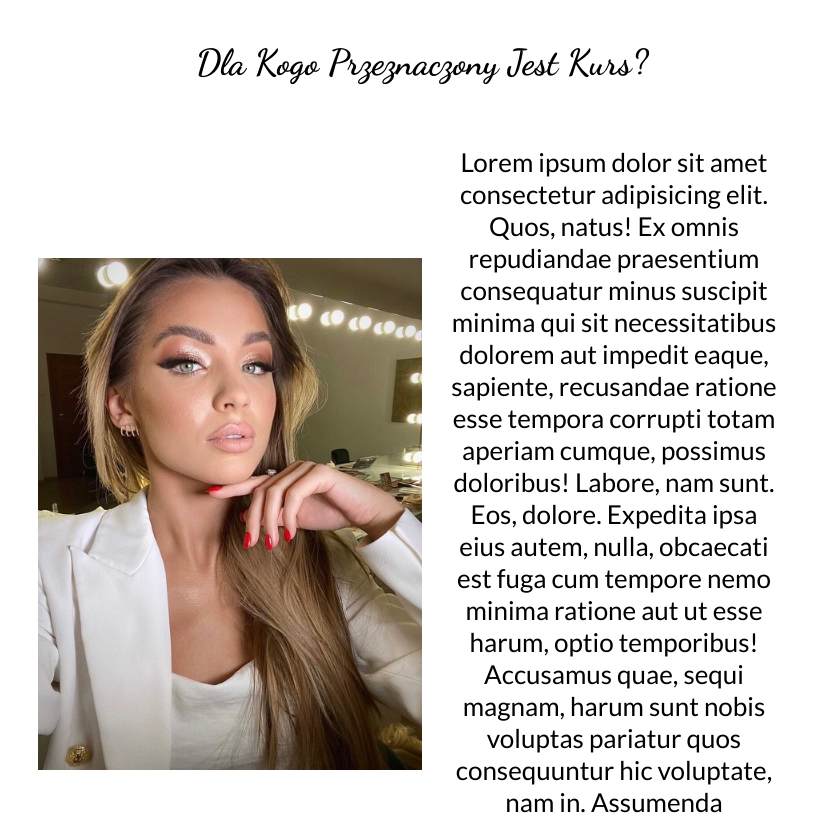
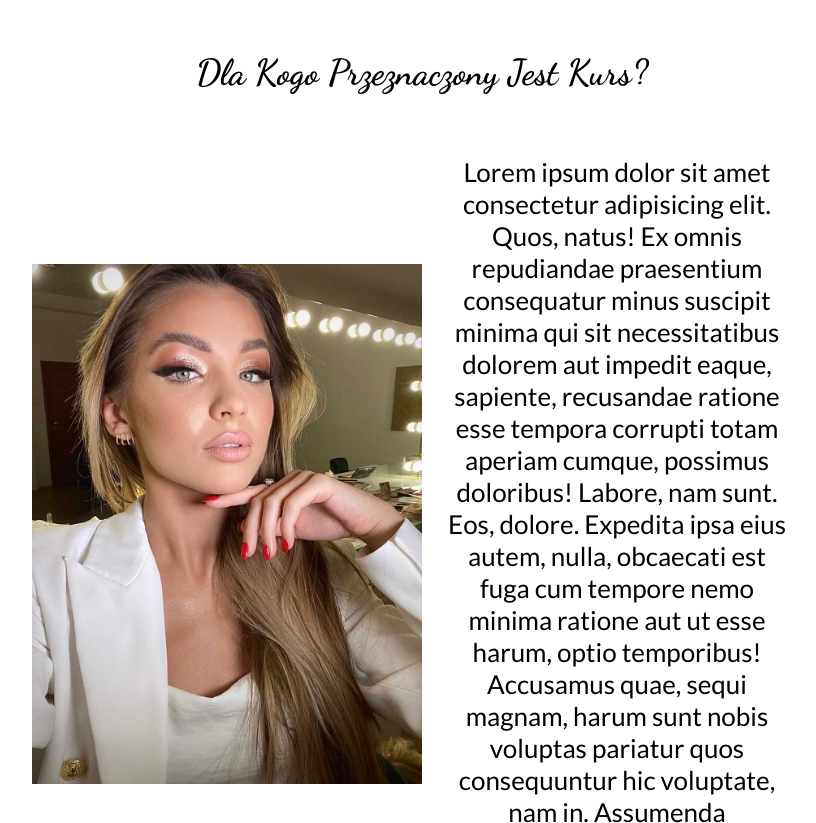
Before and after one commit to marek2509/FE-AD, a plain HTML site: page lekcje-makijazu.html in a window 1280 px wide. Shown: the part 800-1623 px from the top of the page, without its empty margins (218-1034 px from the left). Drawn offline with nearby package versions, Linux system fonts and the light colour scheme.

Commit message:
Hotfix subwebsite beauty training

```diff
--- a/sass/_components.scss
+++ b/sass/_components.scss
@@ -28,6 +28,7 @@ h3 {
   font-weight: 800;
 }
 
+//navigation
 nav {
   position: fixed;
   top: 0;
@@ -194,6 +195,22 @@ nav {
 .nav-items-animation {
   animation: navItemsAnimation 1s both;
 }
+
+// footer
+.footer {
+  display: flex;
+  justify-content: center;
+  align-items: center;
+  flex-direction: column;
+  padding: 1.5em;
+  font-size: 2rem;
+  letter-spacing: 1px;
+  color: $bg-light-gray;
+  background-color: #000;
+  text-align: center;
+}
+
+
 
 .btn-special-animation {
   position: relative;
@@ -411,6 +428,10 @@ nav {
   }
 }
 
+
+
+
+
 @media (min-width: 1200px) {
   nav {
     .container-nav {
--- a/sass/main.scss
+++ b/sass/main.scss
@@ -603,20 +603,6 @@ section {
   }
 }
 
-// footer
-.footer {
-  display: flex;
-  justify-content: center;
-  align-items: center;
-  flex-direction: column;
-  padding: 1.5em;
-  font-size: 2rem;
-  letter-spacing: 1px;
-  color: $bg-light-gray;
-  background-color: #000;
-  text-align: center;
-}
-
 ////////////////////
 /// MEDIA
 ////////////////////
--- a/sass/training.scss
+++ b/sass/training.scss
@@ -69,10 +69,6 @@ body {
   }
 }
 
-h3 {
-  padding: 1em;
-}
-
 main {
   display: flex;
   justify-content: center;
@@ -89,21 +85,28 @@ main {
 }
 
 .beauty-training {
+  display: flex;
+  align-items: center;
+  justify-content: center;
   &__box {
     display: flex;
     flex-direction: column;
     justify-content: center;
     align-items: center;
     flex-wrap: wrap;
-
+    padding: 1em;
     h3 {
       text-align: center;
       max-width: 90%;
+      padding: 1em;
     }
-
+    img {
+      max-width: 90%;
+      max-height: fit-content;
+    }
     p {
       padding: 1em;
-      font-size: 2.6em;
+      font-size: 2.2em;
       text-align: center;
     }
   }
@@ -135,10 +138,10 @@ main {
       }
 
       img {
-        max-width: 48%;
+        max-width: 50%;
       }
       p {
-        max-width: 48%;
+        max-width: 50%;
         padding: 1em;
         font-size: 2.6em;
         text-align: center;
```
Also changed, not shown: css/main.css, css/training.css, 2 other files.
